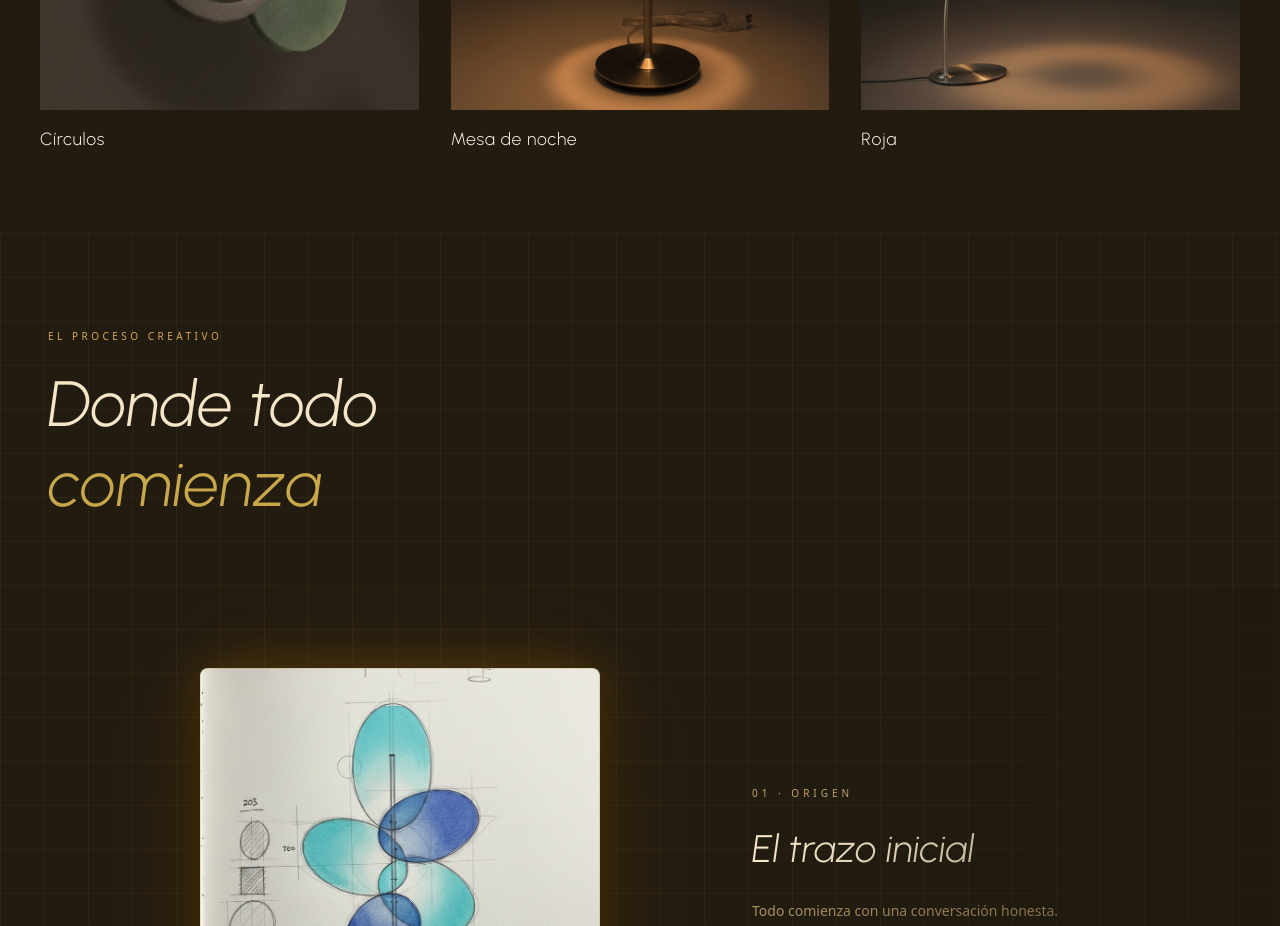
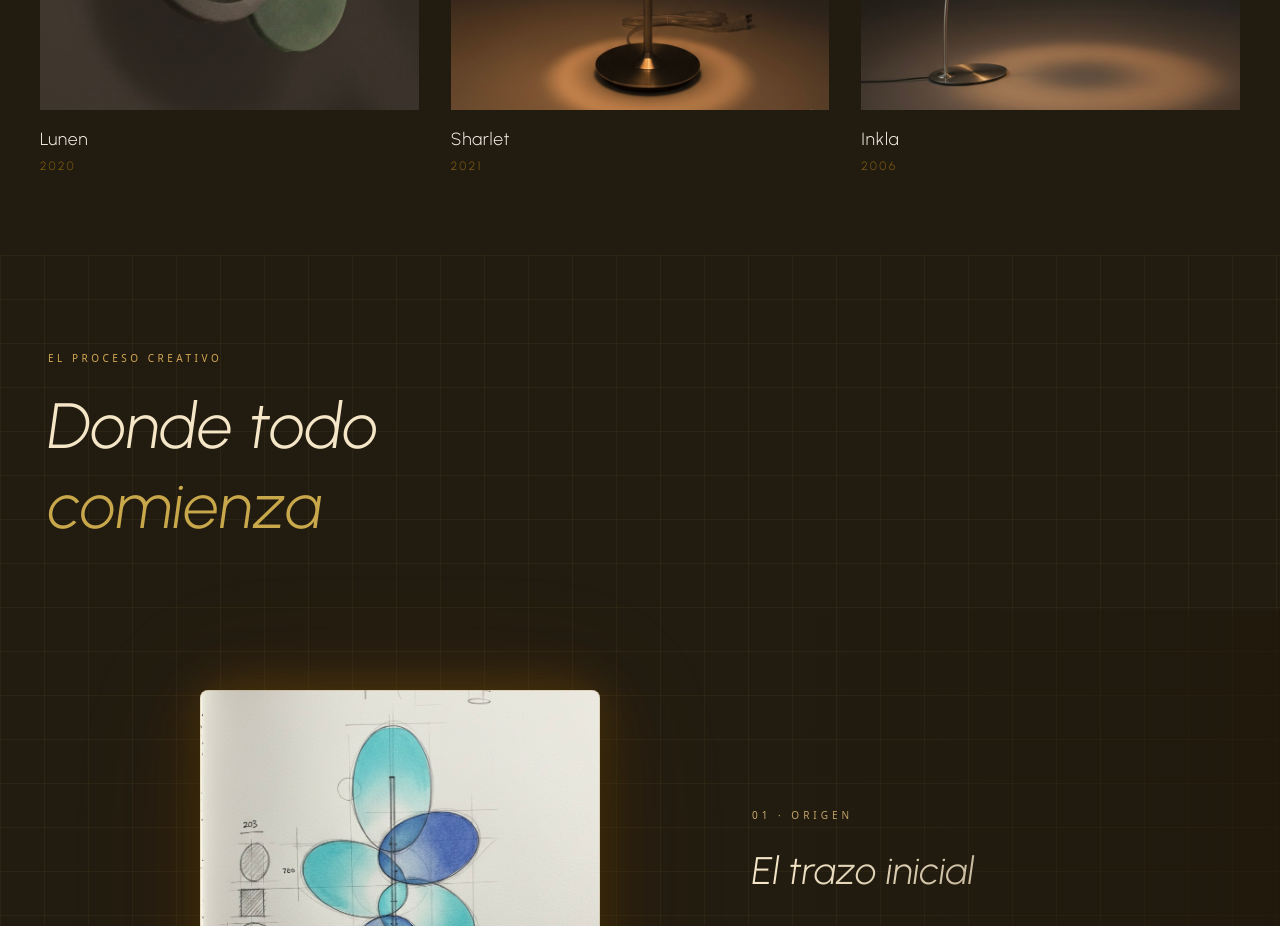
Before and after one commit to dartdesignremodeling/Dart-website, a Next.js app: page / in a window 1280 px wide. Shown: the part 2320-3246 px from the top of the page. Built offline with nearby package versions, Linux system fonts and the light colour scheme; a web font is replaced by a local one.

Commit message:
Update lamp names and add year labels — Lunen, Sharlet, Inkla

```diff
--- a/src/components/ColeccionLamparasSection.tsx
+++ b/src/components/ColeccionLamparasSection.tsx
@@ -3,15 +3,18 @@
 const lamparas = [
   {
     src: "/images/lampara_circulos.jpg",
-    name: "Círculos",
+    name: "Lunen",
+    year: "2020",
   },
   {
     src: "/images/lampara_mesa%20de%20noche.jpg",
-    name: "Mesa de noche",
+    name: "Sharlet",
+    year: "2021",
   },
   {
     src: "/images/lampara_roja.jpg",
-    name: "Roja",
+    name: "Inkla",
+    year: "2006",
   },
 ];
 
@@ -76,7 +79,7 @@ export function ColeccionLamparasSection() {
                 />
               </div>
 
-              {/* Name */}
+              {/* Name + year */}
               <p
                 style={{
                   fontFamily: "'Urbanist', sans-serif",
@@ -89,6 +92,19 @@ export function ColeccionLamparasSection() {
               >
                 {lamp.name}
               </p>
+              <p
+                style={{
+                  fontFamily: "'Urbanist', sans-serif",
+                  fontWeight: 400,
+                  fontSize: "0.75rem",
+                  color: "rgba(236,164,19,0.5)",
+                  letterSpacing: "0.2em",
+                  textTransform: "uppercase",
+                  marginTop: "4px",
+                }}
+              >
+                {lamp.year}
+              </p>
             </div>
           ))}
         </div>
```
